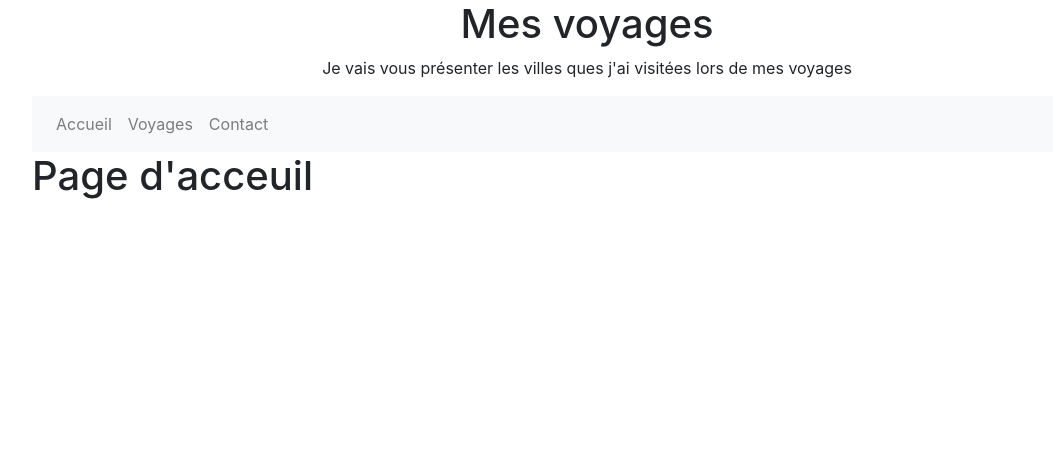
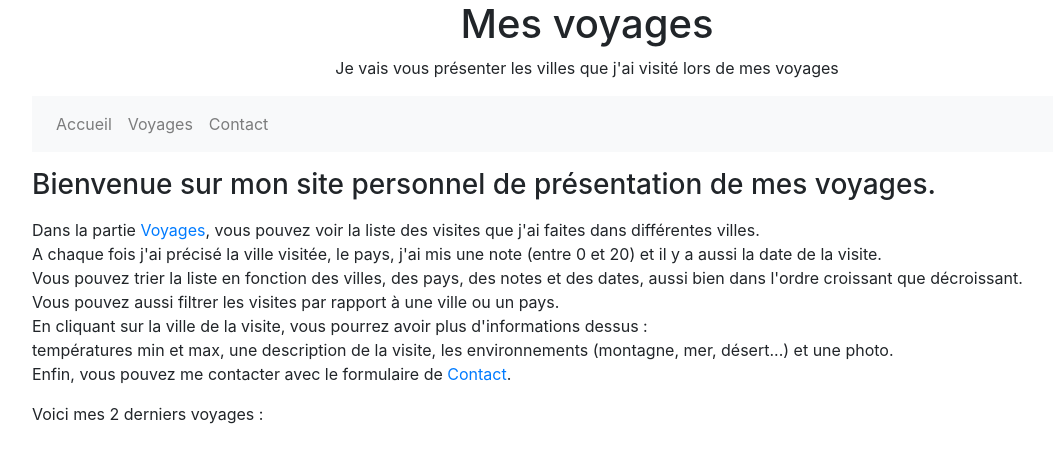
Before and after one commit to gilleslanfranca/mesvoyages, a Symfony app: template templates/pages/acceuil.html.twig in a window 1280 px wide. Shown: the top 463 px of the page, without its empty margins (53-1106 px from the left). Run offline with Twig, Linux system fonts and the light colour scheme; the template is opened without the code that fills it, so the values that code supplies are empty; some libraries are stand-ins or nearby versions.

Commit message:
Presentation page d'acceuil

```diff
--- a/templates/basefront.html.twig
+++ b/templates/basefront.html.twig
@@ -7,7 +7,7 @@
         <!-- titre-->
         <div class="text-center">
             <h1>Mes voyages</h1>
-            <p>Je vais vous présenter les villes ques j'ai visitées lors de mes voyages</p>
+            <p>Je vais vous présenter les villes que j'ai visité lors de mes voyages</p>
         </div>
         <!-- menu -->
         <nav class="navbar navbar-expand-lg navbar-light bg-light">
--- a/templates/pages/acceuil.html.twig
+++ b/templates/pages/acceuil.html.twig
@@ -1,5 +1,55 @@
 {% extends "basefront.html.twig" %}
 
 {% block body %}
-    <h1>Page d'acceuil</h1>
+    <p class="mt-3">
+        <h3>Bienvenue sur mon site personnel de présentation de mes voyages.</h3>
+    </p>
+    <p class="mt-3">
+        Dans la partie <a href="{{ path('voyages') }}">Voyages</a>, vous pouvez voir la liste des visites que j'ai faites dans différentes villes.<br/>
+        A chaque fois j'ai précisé la ville visitée, le pays, j'ai mis une note (entre 0 et 20) et il y a aussi la date de la visite.<br/>
+        Vous pouvez trier la liste en fonction des villes, des pays, des notes et des dates,
+        aussi bien dans l'ordre croissant que décroissant.<br/>
+        Vous pouvez aussi filtrer les visites par rapport à une ville ou un pays.<br/>
+        En cliquant sur la ville de la visite, vous pourrez avoir plus d'informations dessus :<br/>
+        températures min et max, une description de la visite, les environnements (montagne, mer, désert...) et une photo.<br/>
+        Enfin, vous pouvez me contacter avec le formulaire de <a href="{{ path('contact') }}">Contact</a>.
+    </p>
+    <p>
+        Voici mes 2 derniers voyages :
+    </p>
+    <table>
+        <tr>
+            {% for visite in visites %}
+                <td style="vertical-align: text-top; width: 50%">
+                    <div class="row mt-3 mr-3">
+                        <div class="col">
+                            <p>{{ visite.datecreationstring }}</p>
+                            <h3 class="text-primary mt-1">
+                                <a href="{{ path('voyages.showone', {id:visite.id}) }}">{{ visite.ville }}</a>
+                            </h3>
+                            <p>{{ visite.pays }}</p>
+                            {% if visite.note>=10 %}
+                                <p class="text-success mt-1">{{ visite.note }}/20</p>
+                            {% else %}
+                                <p class="text-danger mt-1">{{ visite.note }}/20</p>
+                            {% endif %}
+                            <p class="mt-5">t° entre {{ visite.tempmin }}° et {{ visite.tempmax }}°</p>
+                            <p class="mt-1"><strong>Environnements :</strong><br/>
+                                {% for environnement in visite.environnements %}
+                                    {{ environnement.nom }}
+                                {% endfor %}
+                            </p>
+                        </div>
+                        <div class="col">
+                            <!-- emplacement photo -->
+                            {% if visite.imagename %}
+                                <img src="{{ app.request.getBasePath()~vich_uploader_asset(visite, 'imageFile') }}"
+                                     class="card-img-top" style="with:100%;height:auto;">
+                            {% endif %}
+                        </div>
+                    </div>
+                </td>
+            {% endfor %}
+        </tr>
+    </table>
 {% endblock %}
```
Also changed, not shown: src/Controller/AcceuilController.php (+23 -6 lines), src/Repository/VisiteRepository.php (+13 -1 lines), 1 other file.
